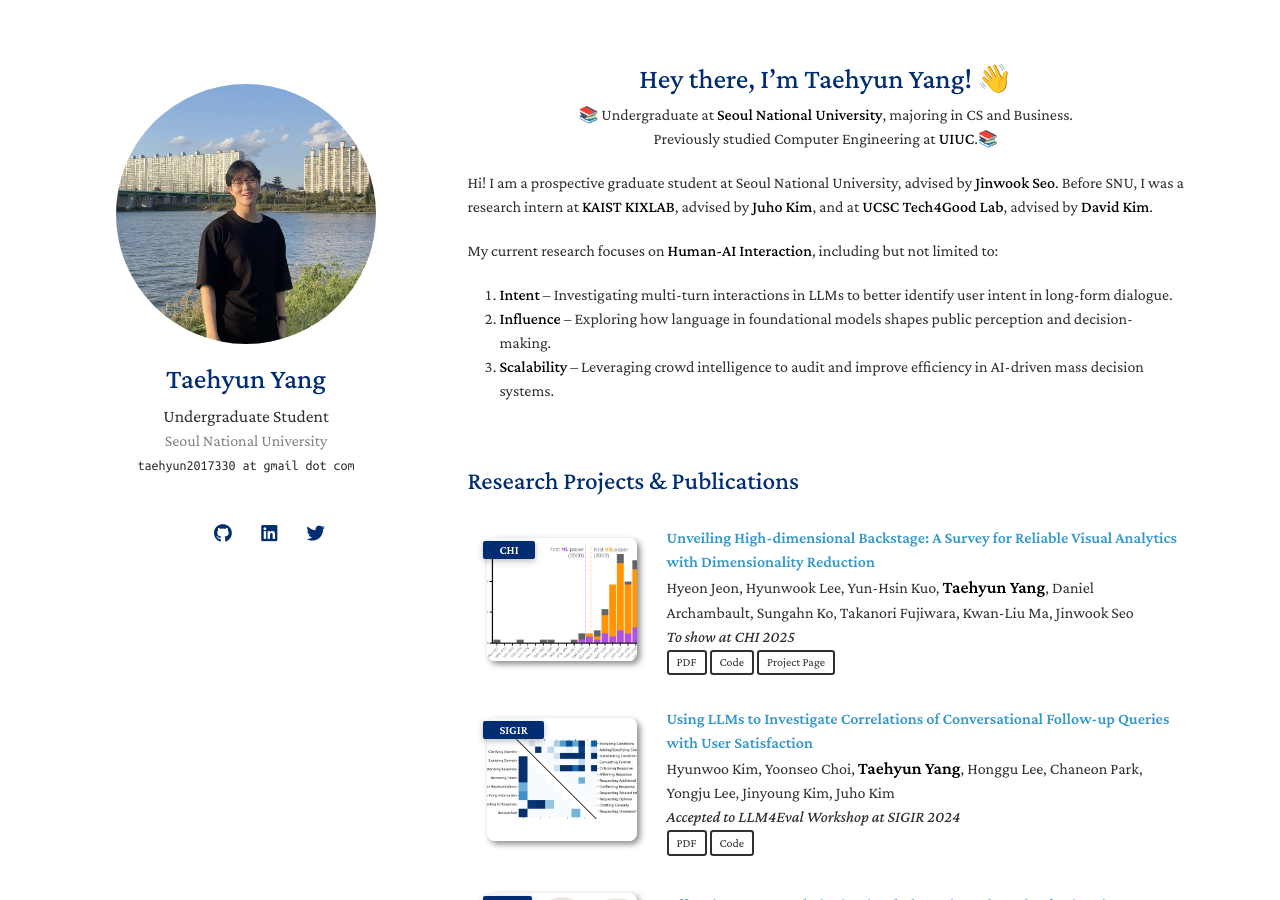
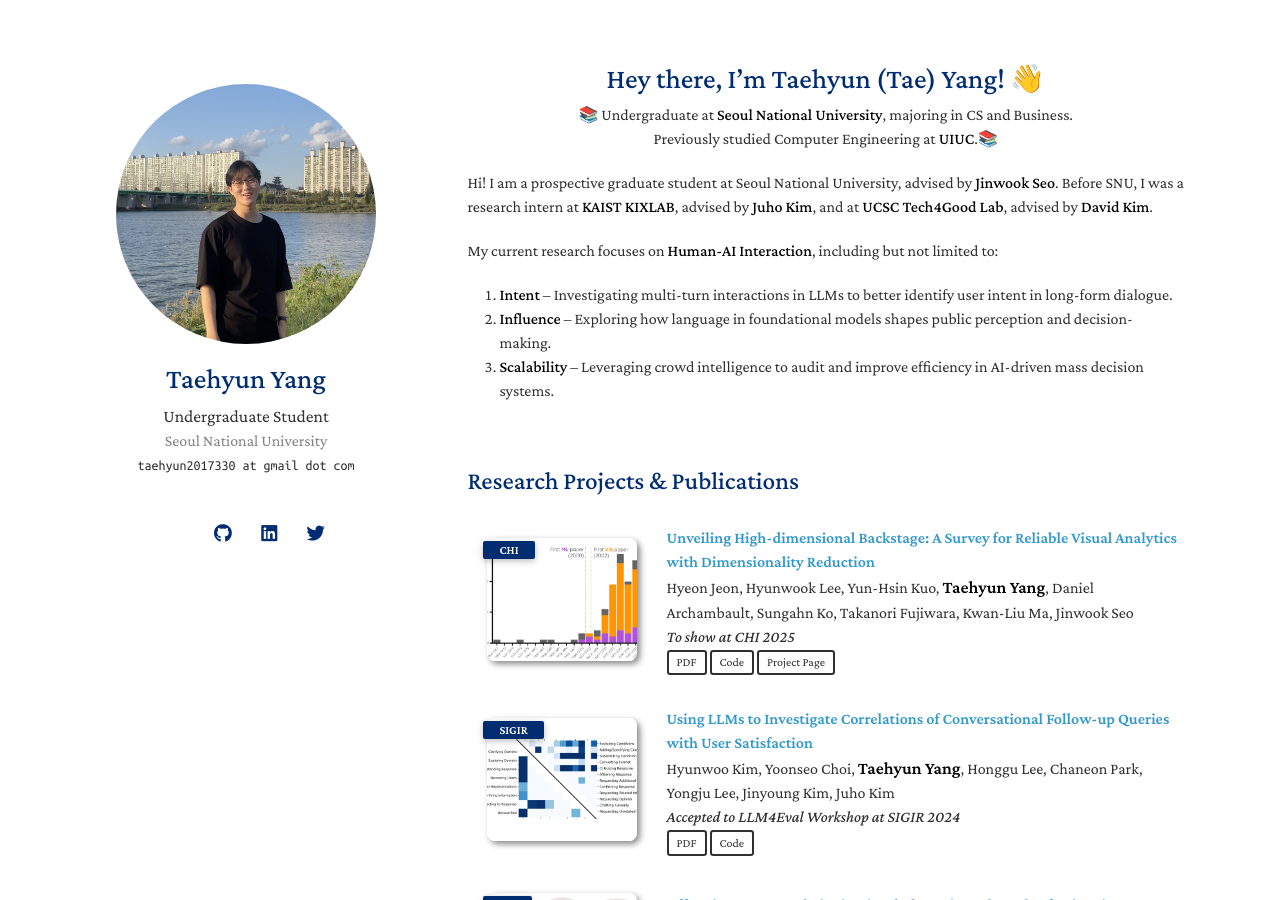
Before and after one commit to taehyun2017330/taehyun2017330.github.io, a Jekyll site: the page built from index.md, in a window 1280 px wide and 900 px high. Built offline with Jekyll 4.4.1, drawn with Linux system fonts in a browser that asks for light colours; nearby versions of some CDN libraries; a style sheet for code colours, icons or effects is not loaded.

Commit message:
namechange

```diff
--- a/index.md
+++ b/index.md
@@ -4,7 +4,7 @@ layout: homepage
 
 <div id="home-content">
 
-<h1 align="center">Hey there, I'm Taehyun Yang! 👋</h1>
+<h1 align="center">Hey there, I'm Taehyun (Tae) Yang! 👋</h1>
 
 <p align="center">
   📚 Undergraduate at <strong>Seoul National University</strong>, majoring in CS and Business.
```
